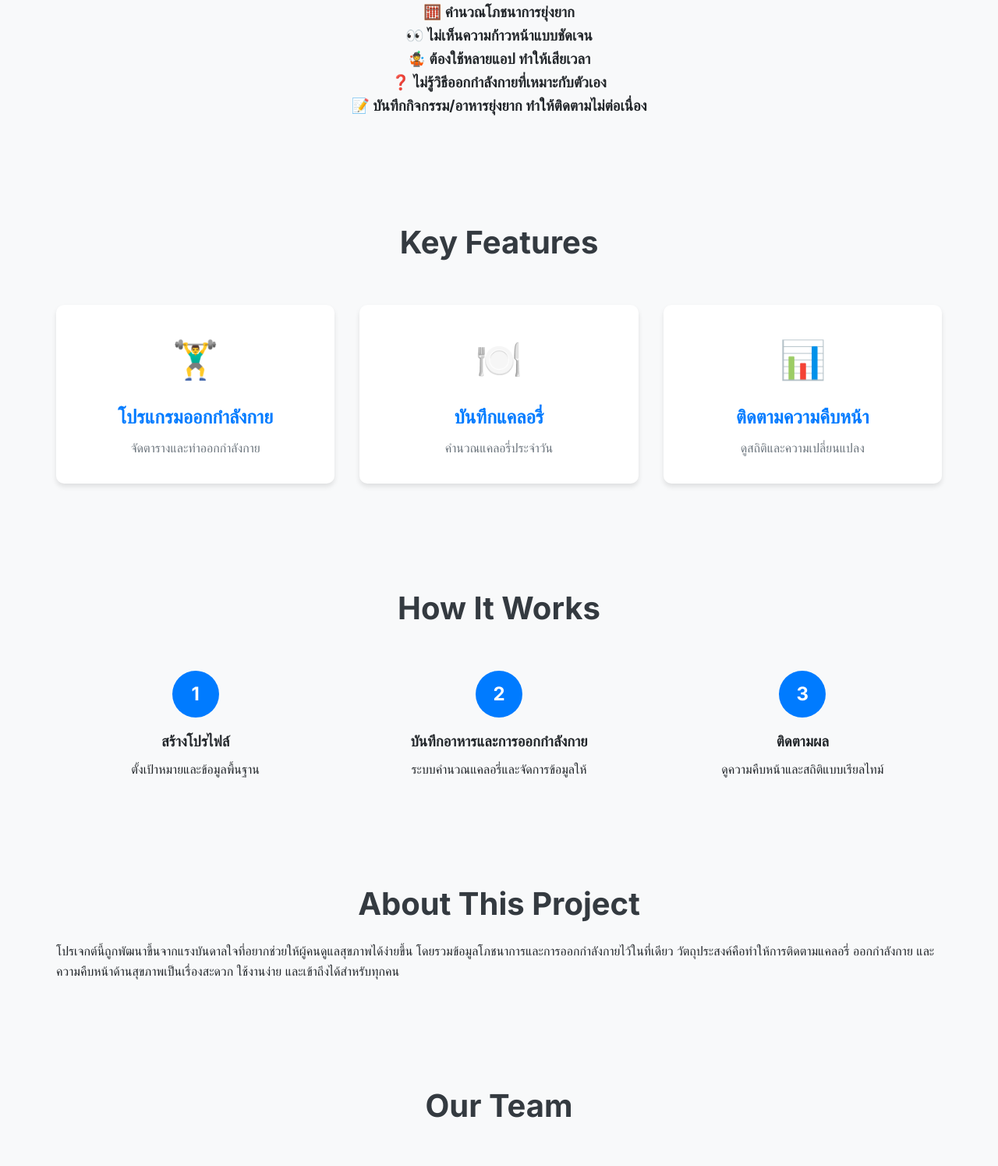
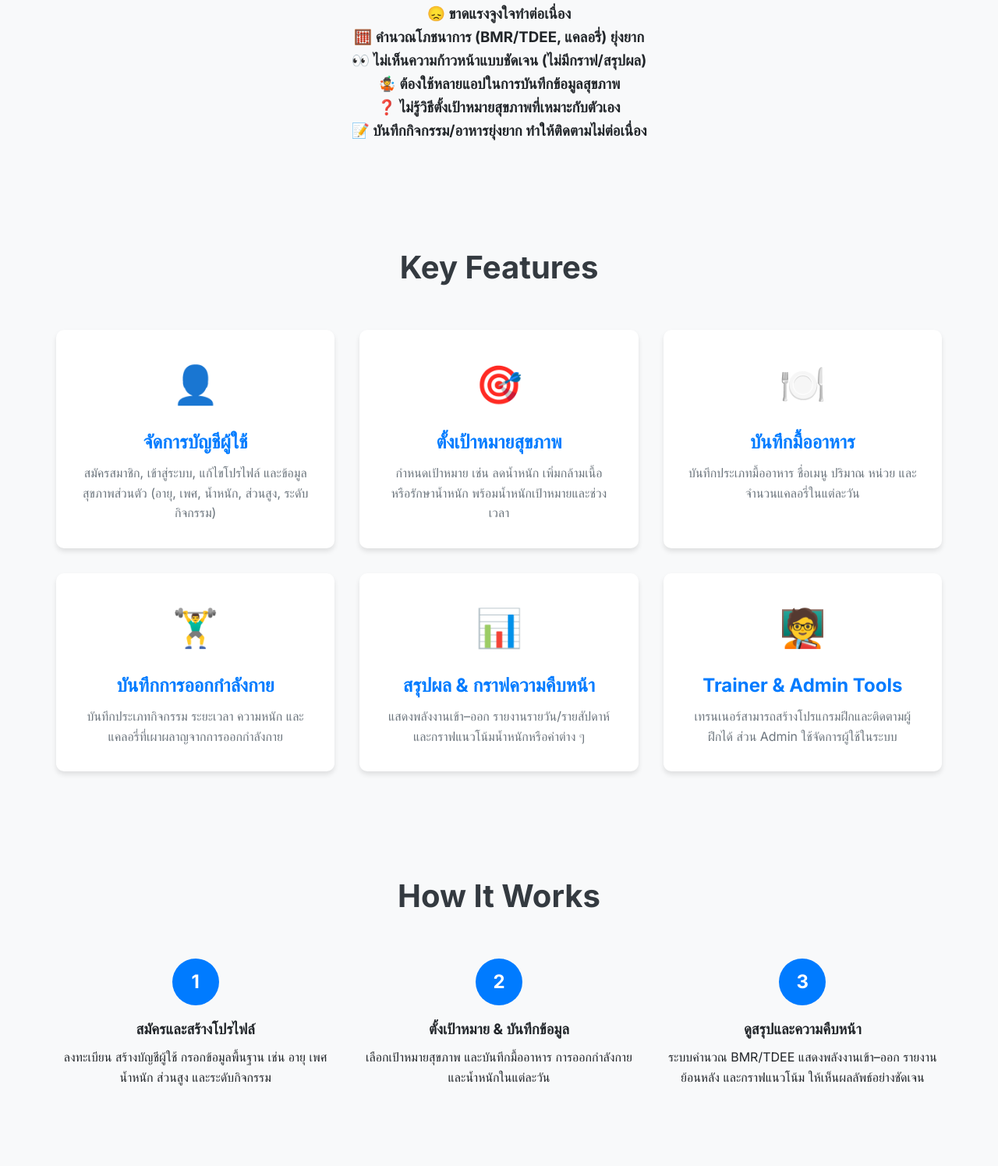
Before and after one commit to natthakit111/ENGCE301-Nightfall, a plain HTML site: page Lab2/index.html in a window 1280 px wide. Shown: the part 798-2293 px from the top of the page at 78% size. Drawn offline with Linux system fonts and the light colour scheme.

Commit message:
Update index and README

```diff
--- a/Lab2/index.html
+++ b/Lab2/index.html
@@ -3,10 +3,10 @@
 <head>
     <meta charset="UTF-8">
     <meta name="viewport" content="width=device-width, initial-scale=1.0">
-    <meta name="description" content="ไม่รู้เดี๋ยวมาใส่ทีหลัง">
-    <meta name="keywords" content="[คีย์เวิร์ดสำคัญ]">
+    <meta name="description" content="FitnessPal เป็นเว็บแอปพลิเคชันสำหรับบันทึกและติดตามข้อมูลด้านสุขภาพ เช่น อาหาร การออกกำลังกาย น้ำหนัก และเป้าหมาย พร้อมสรุปผลเป็นรายงานและกราฟความคืบหน้า ตามเอกสาร SRS ของวิชา ENGCE301">
+    <meta name="keywords" content="FitnessPal, ตัวติดตามสุขภาพ, บันทึกแคลอรี่, บันทึกออกกำลังกาย, Fitness Tracker, ENGCE301, NightFall">
     <meta name="author" content="Group NightFall - ENGCE301">
-    <title>Fitness Pal - ENGCE301 Term Project</title>
+    <title>FitnessPal - ENGCE301 Term Project</title>
 
     <!-- CSS -->
     <link rel="stylesheet" href="css/style.css">
@@ -14,8 +14,7 @@
     <!-- ICON -->
     <link rel="icon" type="image/png" href="assets/icons/icon.png">
 
-
-    <!-- Google Fonts (ถ้าใช้) -->
+    <!-- Google Fonts -->
     <link rel="preconnect" href="https://fonts.googleapis.com">
     <link href="https://fonts.googleapis.com/css2?family=Inter:wght@300;400;600;700&display=swap" rel="stylesheet">
 </head>
@@ -35,6 +34,7 @@
                 <ul>
                     <li><a href="#home">Home</a></li>
                     <li><a href="#features">Features</a></li>
+                    <li><a href="#how-it-works">How It Works</a></li>
                     <li><a href="#about">About</a></li>
                     <li><a href="#team">Team</a></li>
                     <li><a href="#contact">Contact</a></li>
@@ -50,10 +50,12 @@
         <section id="home" class="hero-section">
             <div class="container">
                 <h2 class="hero-title">
-                    ติดตามง่าย แข็งแรงได้ทุกวัน
+                    ติดตามสุขภาพครบวงจรในที่เดียว
                 </h2>
                 <p class="hero-description">
-                    ระบบ FitnessPal เป็นเครื่องมือช่วยติดตามกิจกรรมการออกกำลังกาย โภชนาการ และความก้าวหน้าด้านสุขภาพแบบครบวงจรในที่เดียว ช่วยให้ผู้ใช้ตั้งเป้าหมาย ออกกำลังกายได้ตรงจุด และเห็นผลลัพธ์จริงผ่านข้อมูลที่วัดได้ ระบบนี้แก้ปัญหาการติดตามสุขภาพที่ยุ่งยากทำให้ทุกอย่างง่าย โปร่งใส และต่อเนื่องมากขึ้น
+                    FitnessPal เป็นเว็บแอปพลิเคชันสำหรับช่วยผู้ใช้บันทึกข้อมูลด้านสุขภาพ เช่น มื้ออาหาร การออกกำลังกาย น้ำหนักตัว และเป้าหมายส่วนบุคคล
+                    ระบบช่วยคำนวณแคลอรี่ที่ควรกิน/ใช้ (BMR/TDEE) และสรุปผลเป็นสถิติและกราฟความคืบหน้า เพื่อให้ผู้ใช้เห็นภาพรวมสุขภาพของตัวเองอย่างชัดเจน
+                    โปรเจกต์นี้พัฒนาตามกระบวนการ Software Design and Development ในวิชา ENGCE301
                 </p>
                 <div class="hero-cta">
                     <button class="btn btn-primary">Get Started</button>
@@ -66,24 +68,16 @@
         <section id="problem" class="problem-section">
             <div class="container">
                 <h2>The Problem We're Solving</h2>
-                <p>
-                    <h3>
-                        <center>
-                            😞 ขาดแรงจูงใจทำต่อเนื่อง
-                            <br>
-                            🧮 คำนวณโภชนาการยุ่งยาก
-                            <br>
-                            👀 ไม่เห็นความก้าวหน้าแบบชัดเจน
-                            <br>
-                            🤹 ต้องใช้หลายแอป ทำให้เสียเวลา
-                            <br>
-                            ❓ ไม่รู้วิธีออกกำลังกายที่เหมาะกับตัวเอง
-                            <br>
-                            📝 บันทึกกิจกรรม/อาหารยุ่งยาก ทำให้ติดตามไม่ต่อเนื่อง
-                            <br>
-                        </center>
-                    </h3>
-                </p>
+                <h3>
+                    <center>
+                        😞 ขาดแรงจูงใจทำต่อเนื่อง<br>
+                        🧮 คำนวณโภชนาการ (BMR/TDEE, แคลอรี่) ยุ่งยาก<br>
+                        👀 ไม่เห็นความก้าวหน้าแบบชัดเจน (ไม่มีกราฟ/สรุปผล)<br>
+                        🤹 ต้องใช้หลายแอปในการบันทึกข้อมูลสุขภาพ<br>
+                        ❓ ไม่รู้วิธีตั้งเป้าหมายสุขภาพที่เหมาะกับตัวเอง<br>
+                        📝 บันทึกกิจกรรม/อาหารยุ่งยาก ทำให้ติดตามไม่ต่อเนื่อง
+                    </center>
+                </h3>
             </div>
         </section>
 
@@ -91,40 +85,60 @@
         <section id="features" class="features-section">
             <div class="container">
                 <h2>Key Features</h2>
-                <!-- <p class="section-description">
-                    [สรุปย่อว่ามีฟีเจอร์อะไรบ้าง]
-                </p>
-                 -->
                 <div class="features-grid">
                     <!-- Feature Card 1 -->
                     <article class="feature-card">
                         <div class="feature-icon">
-                            <!-- ใส่ไอคอนหรือรูปภาพ -->
-                            <span>🏋️‍♂️</span>
+                            <span>👤</span>
                         </div>
-                        <h3>โปรแกรมออกกำลังกาย</h3>
-                        <p>จัดตารางและท่าออกกำลังกาย</p>
+                        <h3>จัดการบัญชีผู้ใช้</h3>
+                        <p>สมัครสมาชิก, เข้าสู่ระบบ, แก้ไขโปรไฟล์ และข้อมูลสุขภาพส่วนตัว (อายุ, เพศ, น้ำหนัก, ส่วนสูง, ระดับกิจกรรม)</p>
                     </article>
 
                     <!-- Feature Card 2 -->
                     <article class="feature-card">
                         <div class="feature-icon">
-                            <span>🍽️</span>
+                            <span>🎯</span>
                         </div>
-                        <h3>บันทึกแคลอรี่</h3>
-                        <p>คำนวณแคลอรี่ประจำวัน</p>
+                        <h3>ตั้งเป้าหมายสุขภาพ</h3>
+                        <p>กำหนดเป้าหมาย เช่น ลดน้ำหนัก เพิ่มกล้ามเนื้อ หรือรักษาน้ำหนัก พร้อมน้ำหนักเป้าหมายและช่วงเวลา</p>
                     </article>
 
                     <!-- Feature Card 3 -->
                     <article class="feature-card">
                         <div class="feature-icon">
+                            <span>🍽️</span>
+                        </div>
+                        <h3>บันทึกมื้ออาหาร</h3>
+                        <p>บันทึกประเภทมื้ออาหาร ชื่อเมนู ปริมาณ หน่วย และจำนวนแคลอรี่ในแต่ละวัน</p>
+                    </article>
+
+                    <!-- Feature Card 4 -->
+                    <article class="feature-card">
+                        <div class="feature-icon">
+                            <span>🏋️‍♂️</span>
+                        </div>
+                        <h3>บันทึกการออกกำลังกาย</h3>
+                        <p>บันทึกประเภทกิจกรรม ระยะเวลา ความหนัก และแคลอรี่ที่เผาผลาญจากการออกกำลังกาย</p>
+                    </article>
+
+                    <!-- Feature Card 5 -->
+                    <article class="feature-card">
+                        <div class="feature-icon">
                             <span>📊</span>
                         </div>
-                        <h3>ติดตามความคืบหน้า</h3>
-                        <p>ดูสถิติและความเปลี่ยนแปลง</p>
+                        <h3>สรุปผล & กราฟความคืบหน้า</h3>
+                        <p>แสดงพลังงานเข้า–ออก รายงานรายวัน/รายสัปดาห์ และกราฟแนวโน้มน้ำหนักหรือค่าต่าง ๆ</p>
                     </article>
 
-                    <!-- เพิ่ม feature cards ตามความเหมาะสม (แนะนำ 4-6 อัน) -->
+                    <!-- Feature Card 6 -->
+                    <article class="feature-card">
+                        <div class="feature-icon">
+                            <span>🧑‍🏫</span>
+                        </div>
+                        <h3>Trainer & Admin Tools</h3>
+                        <p>เทรนเนอร์สามารถสร้างโปรแกรมฝึกและติดตามผู้ฝึกได้ ส่วน Admin ใช้จัดการผู้ใช้ในระบบ</p>
+                    </article>
                 </div>
             </div>
         </section>
@@ -136,20 +150,20 @@
                 <div class="steps">
                     <article class="step">
                         <span class="step-number">1</span>
-                        <h3>สร้างโปรไฟล์</h3>
-                        <p>ตั้งเป้าหมายและข้อมูลพื้นฐาน</p>
+                        <h3>สมัครและสร้างโปรไฟล์</h3>
+                        <p>ลงทะเบียน สร้างบัญชีผู้ใช้ กรอกข้อมูลพื้นฐาน เช่น อายุ เพศ น้ำหนัก ส่วนสูง และระดับกิจกรรม</p>
                     </article>
 
                     <article class="step">
                         <span class="step-number">2</span>
-                        <h3>บันทึกอาหารและการออกกำลังกาย</h3>
-                        <p>ระบบคำนวณแคลอรี่และจัดการข้อมูลให้</p>
+                        <h3>ตั้งเป้าหมาย & บันทึกข้อมูล</h3>
+                        <p>เลือกเป้าหมายสุขภาพ และบันทึกมื้ออาหาร การออกกำลังกาย และน้ำหนักในแต่ละวัน</p>
                     </article>
 
                     <article class="step">
                         <span class="step-number">3</span>
-                        <h3>ติดตามผล</h3>
-                        <p>ดูความคืบหน้าและสถิติแบบเรียลไทม์</p>
+                        <h3>ดูสรุปและความคืบหน้า</h3>
+                        <p>ระบบคำนวณ BMR/TDEE แสดงพลังงานเข้า–ออก รายงานย้อนหลัง และกราฟแนวโน้ม ให้เห็นผลลัพธ์อย่างชัดเจน</p>
                     </article>
                 </div>
             </div>
@@ -160,7 +174,10 @@
             <div class="container">
                 <h2>About This Project</h2>
                 <p>
-                    โปรเจกต์นี้ถูกพัฒนาขึ้นจากแรงบันดาลใจที่อยากช่วยให้ผู้คนดูแลสุขภาพได้ง่ายขึ้น โดยรวมข้อมูลโภชนาการและการออกกำลังกายไว้ในที่เดียว วัตถุประสงค์คือทำให้การติดตามแคลอรี่ ออกกำลังกาย และความคืบหน้าด้านสุขภาพเป็นเรื่องสะดวก ใช้งานง่าย และเข้าถึงได้สำหรับทุกคน
+                    โปรเจกต์ FitnessPal ถูกพัฒนาขึ้นภายใต้วิชา ENGCE301: Software Design and Development
+                    โดยยึดตามเอกสาร Software Requirements Specification (SRS) เพื่อจำลองการทำงานจริงของทีมพัฒนาซอฟต์แวร์
+                    ตั้งแต่การเก็บความต้องการ ออกแบบระบบ ไปจนถึงการพัฒนาและทดสอบระบบต้นแบบ (Prototype)
+                    เป้าหมายคือสร้างเว็บแอปที่ช่วยให้การดูแลสุขภาพเป็นเรื่องง่าย ใช้งานได้จริง และพร้อมต่อยอดในอนาคต
                 </p>
             </div>
         </section>
@@ -172,7 +189,7 @@
                 <div class="team-grid">
                     <!-- Team Member 1 -->
                     <article class="team-member">
-                        <img src="assets/images/member1.jpg" alt="Member Name">
+                        <img src="assets/images/member1.jpg" alt="นายจักรกฤษณ์ จาปัญญะ">
                         <h3>นายจักรกฤษณ์ จาปัญญะ</h3>
                         <p class="role">Team Leader / Tester / Frontend</p>
                         <p class="student-id">66543206040-8</p>
@@ -180,7 +197,7 @@
 
                     <!-- Team Member 2 -->
                     <article class="team-member">
-                        <img src="assets/images/member2.jpg" alt="Member Name">
+                        <img src="assets/images/member2.jpg" alt="นายเมย์คาร์ สุวรรณวิสุทธิ">
                         <h3>นายเมย์คาร์ สุวรรณวิสุทธิ</h3>
                         <p class="role">Frontend</p>
                         <p class="student-id">66543206085-3</p>
@@ -188,7 +205,7 @@
 
                     <!-- Team Member 3 -->
                     <article class="team-member">
-                        <img src="assets/images/member3.jpg" alt="Member Name">
+                        <img src="assets/images/member3.jpg" alt="นายปรเมษฐ สุริคำ">
                         <h3>นายปรเมษฐ สุริคำ</h3>
                         <p class="role">Frontend / System Analysis</p>
                         <p class="student-id">66543206038-2</p>
@@ -196,7 +213,7 @@
 
                     <!-- Team Member 4 -->
                     <article class="team-member">
-                        <img src="assets/images/member4.jpg" alt="Member Name">
+                        <img src="assets/images/member4.jpg" alt="นายณัฐกิตติ์ ยั่งยืนปิยรัตน์">
                         <h3>นายณัฐกิตติ์ ยั่งยืนปิยรัตน์</h3>
                         <p class="role">Backend</p>
                         <p class="student-id">66543206014-3</p>
@@ -204,13 +221,11 @@
 
                     <!-- Team Member 5 -->
                     <article class="team-member">
-                        <img src="assets/images/member5.jpg" alt="Member Name">
+                        <img src="assets/images/member5.jpg" alt="นายจิรวัฒน์ มาลัยวรรณ">
                         <h3>นายจิรวัฒน์ มาลัยวรรณ</h3>
                         <p class="role">Backend</p>
                         <p class="student-id">66543206070-5</p>
                     </article>
-
-                    <!-- เพิ่มสมาชิกทุกคนในกลุ่ม -->
                 </div>
             </div>
         </section>
@@ -219,7 +234,6 @@
         <section id="contact" class="contact-section">
             <div class="container">
                 <h2>Interested in Our Project?</h2>
-                <!-- <p>[Call-to-Action message]</p> -->
                 <center><button class="btn btn-primary">Contact Us</button></center>
             </div>
         </section>
@@ -250,7 +264,7 @@
                         <li><a href="#home">Home</a></li>
                         <li><a href="#features">Features</a></li>
                         <li><a href="https://bakazeno.github.io/nightfall-lab2.github.io" target="_blank">GitHub Repository</a></li>
-                        <li><a href="SRS_Draft.md">View SRS Document</a></li>
+                        <li><a href="SRS_Draft_FitnessPal.docx">View SRS Document</a></li>
                     </ul>
                 </div>
 
```
Also changed, not shown: 1 other file.
